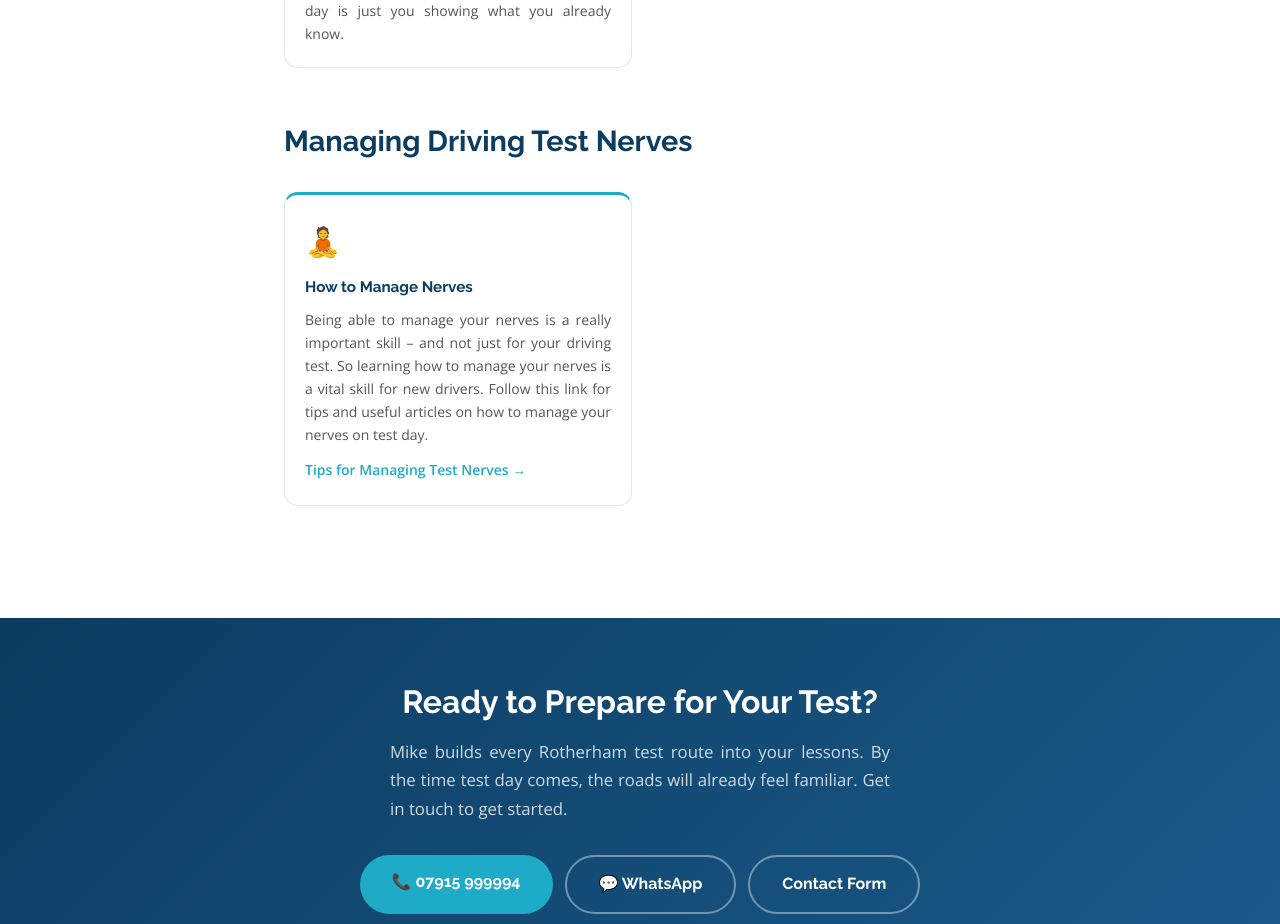
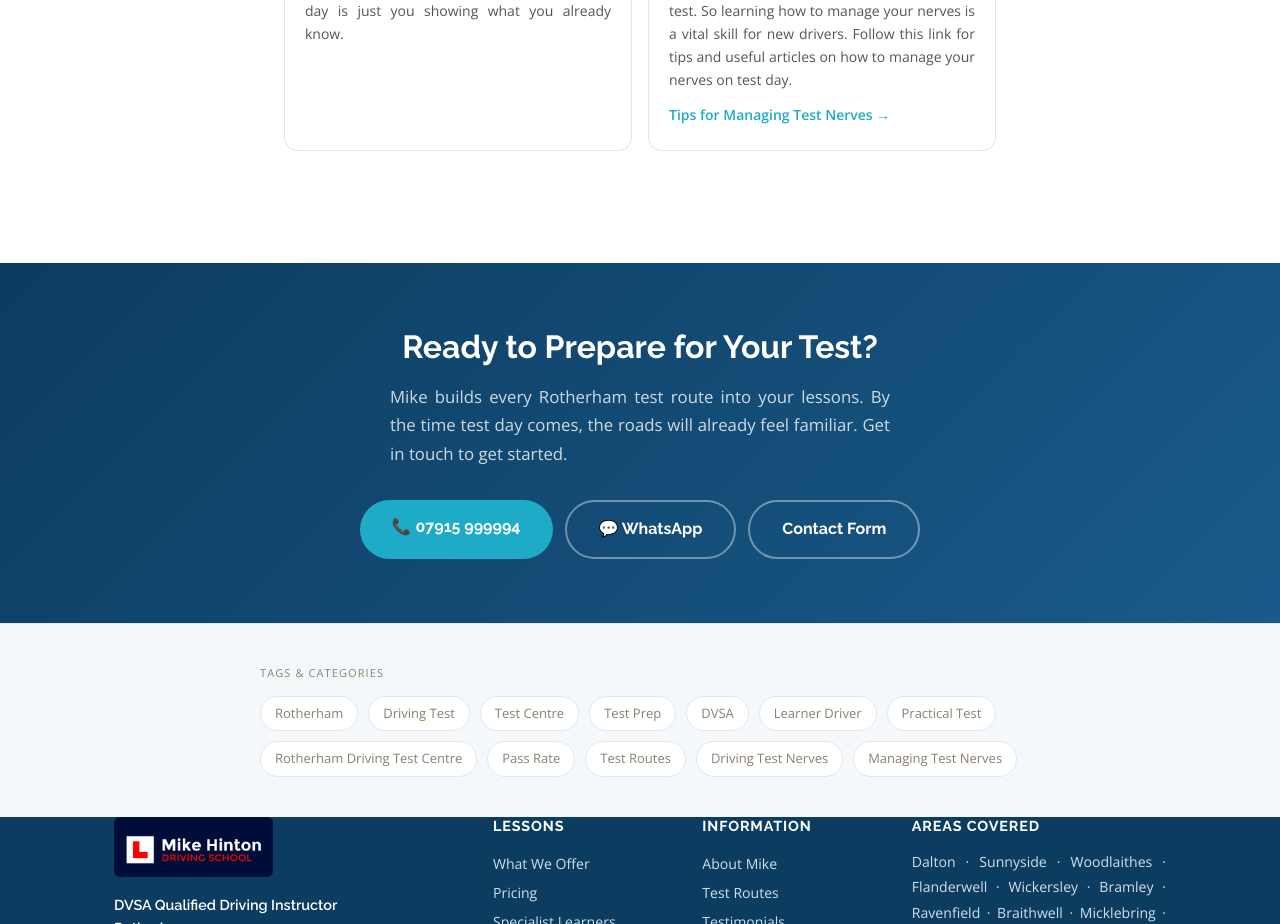
Before and after one commit to mikehinton-wq/mods-website, a React (Vite) app: page /the-driving-test in a window 1280 px wide. Shown: the part 3460-4384 px from the top of the page. Built offline with nearby package versions, Linux system fonts and the light colour scheme.

Commit message:
Update site

```diff
--- a/src/pages/TheDrivingTest.jsx
+++ b/src/pages/TheDrivingTest.jsx
@@ -166,10 +166,6 @@ export default function TheDrivingTest() {
                 <p style={s.tipDesc}>{tip.desc}</p>
               </div>
             ))}
-          </div>
-
-          <h2 style={s.h2}>Managing Driving Test Nerves</h2>
-          <div style={s.tipGrid} className="mobile-1col">
             <div style={s.tipCard}>
               <span style={s.tipIcon}>🧘</span>
               <strong style={s.tipTitle}>How to Manage Nerves</strong>
```
